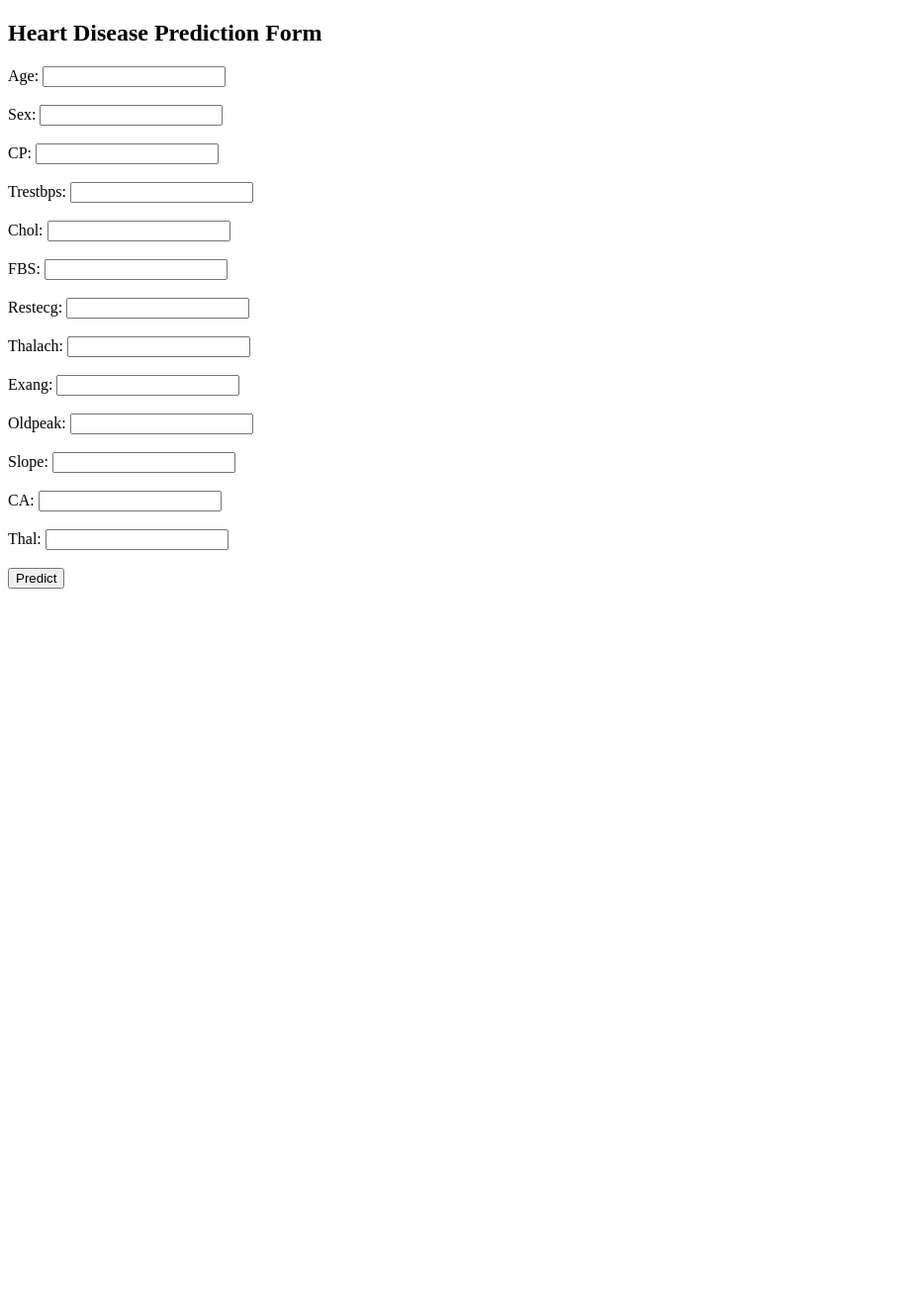
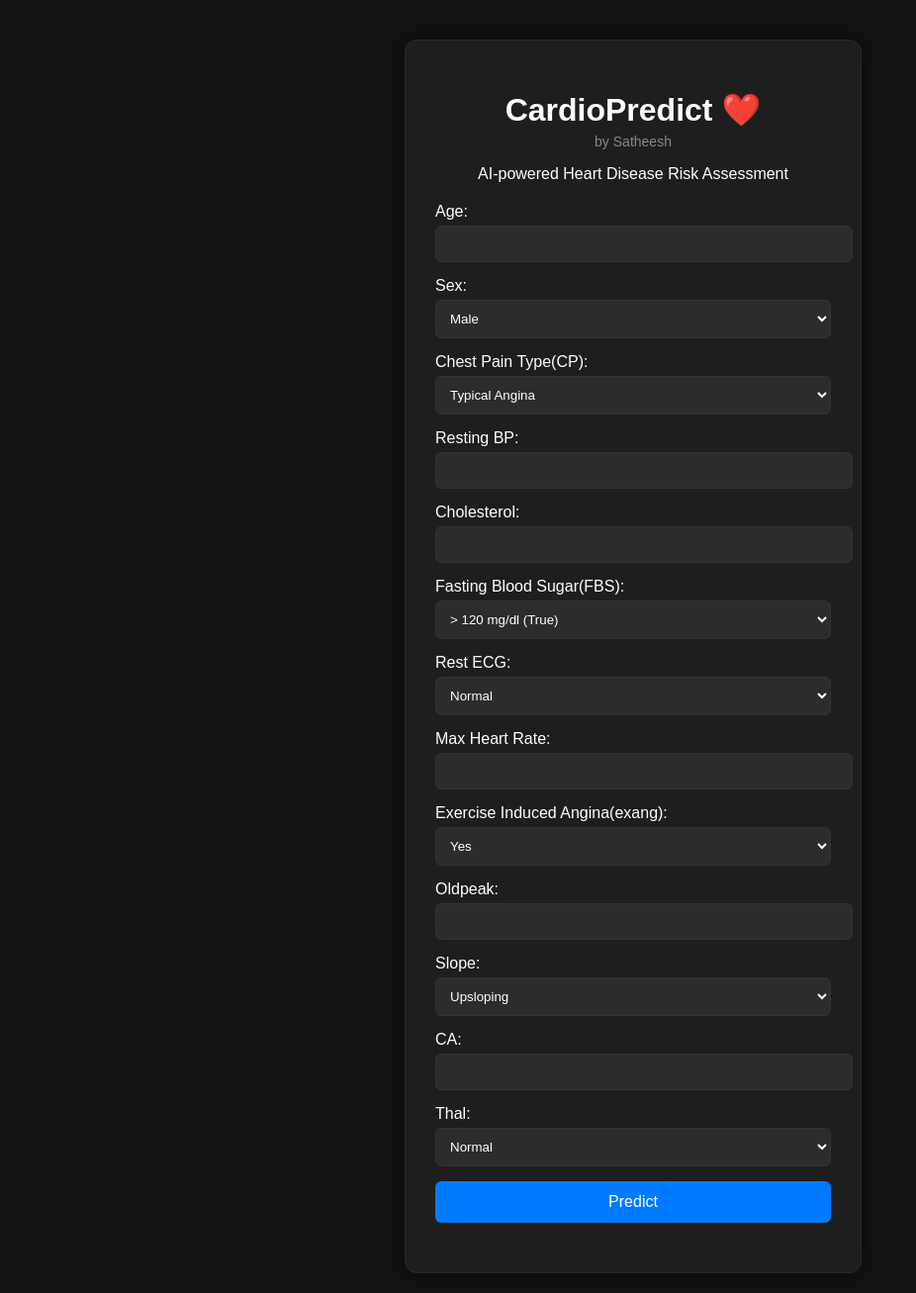
Before and after one commit to sathishasmi/heart-ml-project, a FastAPI app: page / in a window 1280 px wide. Shown: the whole page at 99% size, without its empty margins (0-926 px from the left). Before the commit the page ends 595 px from the top, so only its background shows below. Run offline with FastAPI, Linux system fonts and the light colour scheme; parts of the project's set-up code (start-up, migrations or seed data) failed here and were passed over.

Commit message:
Revamp index.html for CardioPredict application
Updated the title and improved the layout and styling of the heart disease prediction form. Added input fields and a prediction button with enhanced user experience.

```diff
--- a/templates/index.html
+++ b/templates/index.html
@@ -1,30 +1,248 @@
 <!DOCTYPE html>
 <html>
 <head>
-    <title>Heart Disease Prediction</title>
+    <title>CardioPredict ❤️</title>
+
+    <style>
+    body {
+        font-family: Arial, sans-serif;
+        background: #121212;
+        display: flex;
+        justify-content: center;
+        align-items: flex-start; /* changed */
+        min-height: 100vh;
+        margin: 0;
+        padding: 20px;
+        overflow-y: auto; /* allows scrolling */
+        color: #fff;
+    }
+
+    .container {
+        background: #1e1e1e;
+        padding: 30px;
+        border-radius: 12px;
+        box-shadow: 0 0 25px rgba(0,0,0,0.5);
+        width: 400px;
+        margin-top: 20px;
+        border: 1px solid #2a2a2a;
+        transition: 0.3s;
+    }
+
+    h1 {
+        text-align: center;
+        color: #ffffff;
+    }
+    /* Spinner */
+.spinner {
+    border: 4px solid #2c2c2c;
+    border-top: 4px solid #007bff;
+    border-radius: 50%;
+    width: 30px;
+    height: 30px;
+    animation: spin 1s linear infinite;
+    margin: auto;
+}
+
+/*  Animation */
+@keyframes spin {
+    0% { transform: rotate(0deg); }
+    100% { transform: rotate(360deg); }
+}
+    label {
+        font-size: 14px;
+    }
+
+    input, select {
+        width: 100%;
+        padding: 10px;
+        margin: 5px 0 15px 0;
+        border-radius: 6px;
+        border: 1px solid #333;
+        background: #2c2c2c;
+        color: #fff;
+    }
+
+    input:focus, select:focus {
+        outline: none;
+        border: 1px solid #007bff;
+    }
+
+    button {
+        width: 100%;
+        padding: 12px;
+        background: #007bff;
+        color: white;
+        border: none;
+        border-radius: 6px;
+        cursor: pointer;
+        font-size: 16px;
+    }
+
+    button:hover {
+        background: #0056b3;
+    }
+
+    #result {
+        text-align: center;
+        margin-top: 20px;
+        font-size: 18px;
+        font-weight: bold;
+    }
+</style>
 </head>
+
 <body>
-    <h2>Heart Disease Prediction Form</h2>
 
-    <form action="/predict_form" method="post">
-        Age: <input type="number" name="age"><br><br>
-        Sex: <input type="number" name="sex"><br><br>
-        CP: <input type="number" name="cp"><br><br>
-        Trestbps: <input type="number" name="trestbps"><br><br>
-        Chol: <input type="number" name="chol"><br><br>
-        FBS: <input type="number" name="fbs"><br><br>
-        Restecg: <input type="number" name="restecg"><br><br>
-        Thalach: <input type="number" name="thalach"><br><br>
-        Exang: <input type="number" name="exang"><br><br>
-        Oldpeak: <input type="number" step="0.1" name="oldpeak"><br><br>
-        Slope: <input type="number" name="slope"><br><br>
-        CA: <input type="number" name="ca"><br><br>
-        Thal: <input type="number" name="thal"><br><br>
+<div class="container">
+    <h1 style="text-align:center; margin-bottom:5px;">
+    CardioPredict ❤️
+</h1>
 
-        <button type="submit">Predict</button>
-    </form>
+<p style="text-align:center; font-size:14px; color:#888; margin-top:0;">
+    by Satheesh
 
-    <h3>{{ prediction }}</h3>
+<p style="text-align: center; margin-bottom: 20px;">
+    AI-powered Heart Disease Risk Assessment
+</p>
+
+
+    Age:
+    <input type="number" id="age">
+
+    Sex:
+    <select id="sex">
+        <option value="1">Male</option>
+        <option value="0">Female</option>
+    </select>
+
+    Chest Pain Type(CP):
+    <select id="cp">
+    <option value="0">Typical Angina</option>
+    <option value="1">Atypical Angina</option>
+    <option value="2">Non-anginal Pain</option>
+    <option value="3">Asymptomatic</option>
+</select>
+
+    Resting BP:
+    <input type="number" id="trestbps">
+
+    Cholesterol:
+    <input type="number" id="chol">
+
+    Fasting Blood Sugar(FBS):
+    <select id="fbs">
+    <option value="1">> 120 mg/dl (True)</option>
+    <option value="0">≤ 120 mg/dl (False)</option>
+</select>
+
+    Rest ECG:
+    <select id="restecg">
+    <option value="0">Normal</option>
+    <option value="1">ST-T Abnormality</option>
+    <option value="2">Left Ventricular Hypertrophy</option>
+</select>
+
+    Max Heart Rate:
+    <input type="number" id="thalach">
+
+    Exercise Induced Angina(exang):
+    <select id="exang">
+    <option value="1">Yes</option>
+    <option value="0">No</option>
+</select>
+
+    Oldpeak:
+    <input type="number" step="0.1" id="oldpeak">
+
+    Slope:
+    <select id="slope">
+    <option value="0">Upsloping</option>
+    <option value="1">Flat</option>
+    <option value="2">Downsloping</option>
+</select>
+
+    CA:
+    <input type="number" id="ca">
+
+    Thal:
+    <select id="thal">
+    <option value="1">Normal</option>
+    <option value="2">Fixed Defect</option>
+    <option value="3">Reversible Defect</option>
+</select>
+
+    <button onclick="predict()">Predict</button>
+    <div id="loader" style="display:none; text-align:center; margin-top:15px;">
+    <div class="spinner"></div>
+    <p>Analyzing...</p>
+</div>
+
+    <div id="result"></div>
+</div>
+
+<script>
+async function predict() {
+
+    const inputs = [
+        "age","sex","cp","trestbps","chol","fbs",
+        "restecg","thalach","exang","oldpeak",
+        "slope","ca","thal"
+    ];
+
+    //  Validation
+    for (let id of inputs) {
+        if (document.getElementById(id).value === "") {
+            alert("Please fill all fields!");
+            return;
+        }
+    }
+
+    //  Show loader
+    document.getElementById("loader").style.display = "block";
+
+    //  Disable button
+    const btn = document.querySelector("button");
+    btn.disabled = true;
+    btn.innerText = "Predicting...";
+
+    const data = inputs.map(id =>
+        Number(document.getElementById(id).value)
+    );
+
+    try {
+        const response = await fetch("/predict", {
+            method: "POST",
+            headers: {
+                "Content-Type": "application/json"
+            },
+            body: JSON.stringify(data)
+        });
+
+        const result = await response.json();
+
+        document.getElementById("result").innerText =
+            result.prediction === 1
+            ? " High Risk of Heart Disease "
+            : " Low Risk of Heart Disease ";
+
+    } catch (error) {
+        const resultBox = document.getElementById("result");
+
+if (result.prediction === 1) {
+    resultBox.innerHTML = "<span style='color:#ff4d4d'>High Risk of Heart Disease</span>";
+} else {
+    resultBox.innerHTML = " <span style='color:#00cc66'>Low Risk of Heart Disease</span>";
+}
+    }
+
+    //  Hide loader
+    document.getElementById("loader").style.display = "none";
+
+    //  Enable button
+    btn.disabled = false;
+    btn.innerText = "Predict";
+}
+</script>
 
 </body>
 </html>
```
